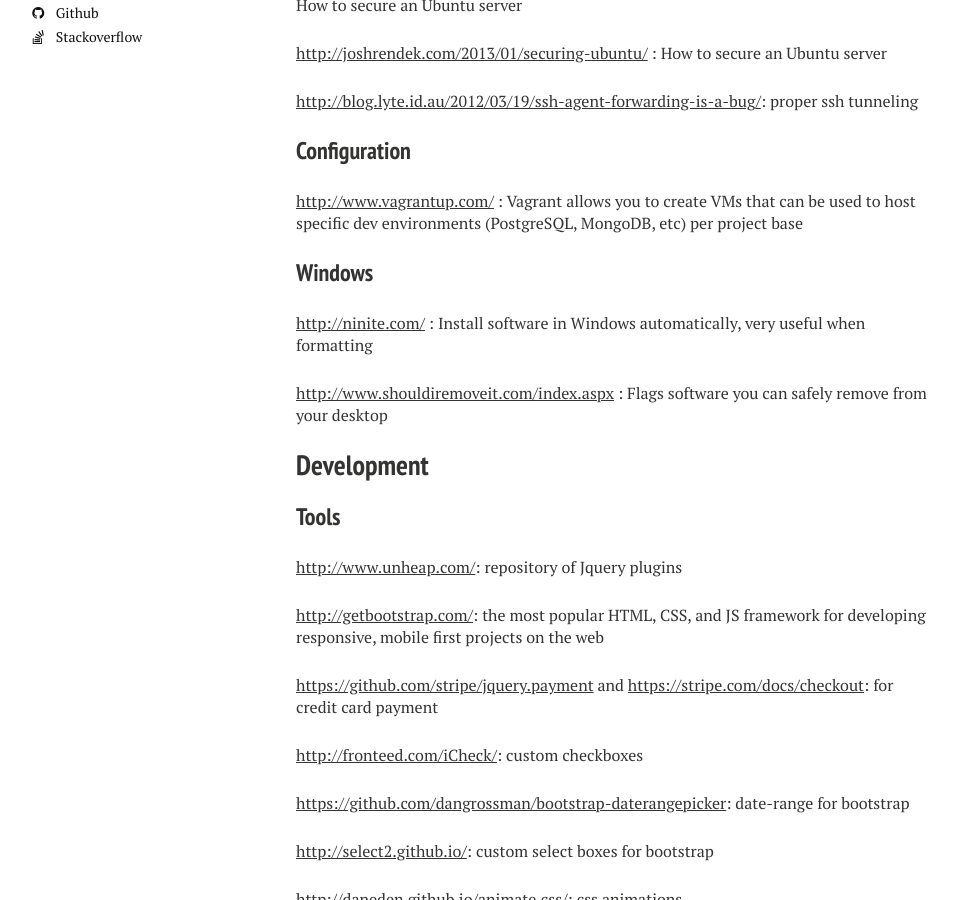
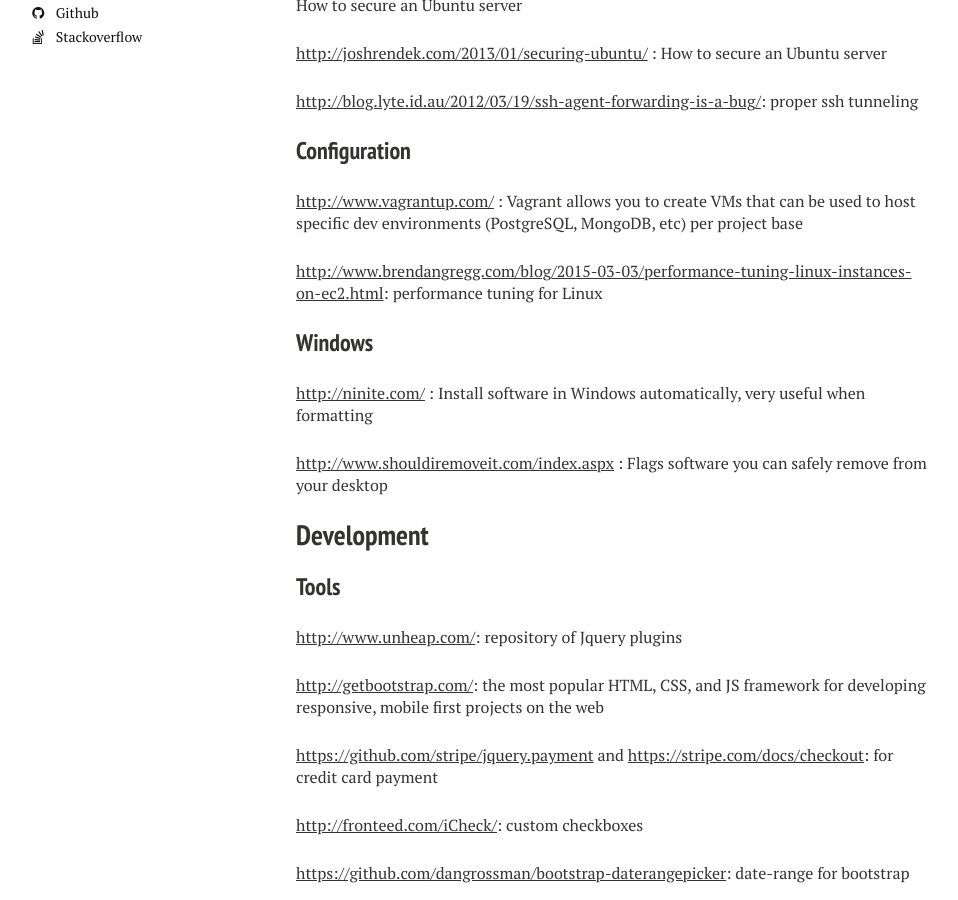
Before and after one commit to pvillega/old-blog-source, a Jekyll site: the page built from bookmarks/index.md, in a window 1280 px wide and 900 px high, scrolled down 830 px. Shown: the whole window, without its empty margins (24-982 px from the left). Built offline with Jekyll 4.4.1, drawn with Linux system fonts in a browser that asks for light colours; nearby versions of some CDN libraries.

Commit message:
Add new bookmark

```diff
--- a/bookmarks/index.md
+++ b/bookmarks/index.md
@@ -27,6 +27,8 @@ This page contains links that I've found interesting when browsing the internet,
 ### Configuration
 
 [http://www.vagrantup.com/](http://www.vagrantup.com/) : Vagrant allows you to create VMs that can be used to host specific dev environments (PostgreSQL, MongoDB, etc) per project base
+
+[http://www.brendangregg.com/blog/2015-03-03/performance-tuning-linux-instances-on-ec2.html](http://www.brendangregg.com/blog/2015-03-03/performance-tuning-linux-instances-on-ec2.html): performance tuning for Linux
 
 ### Windows
 
```
